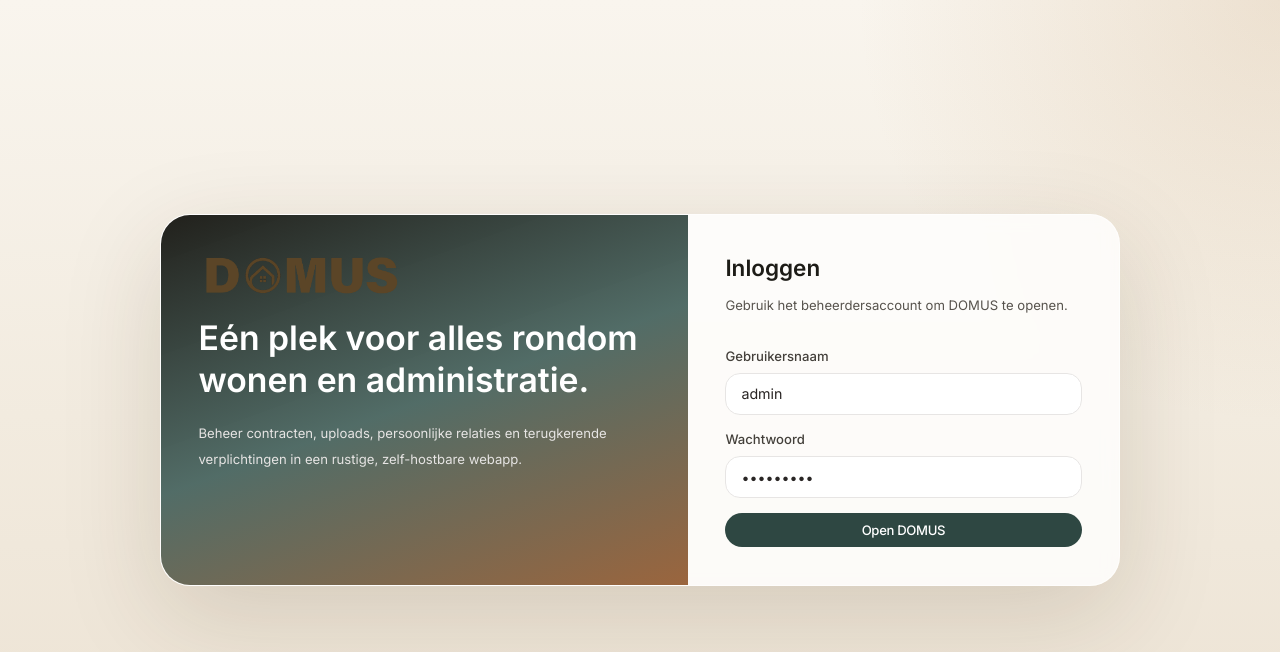
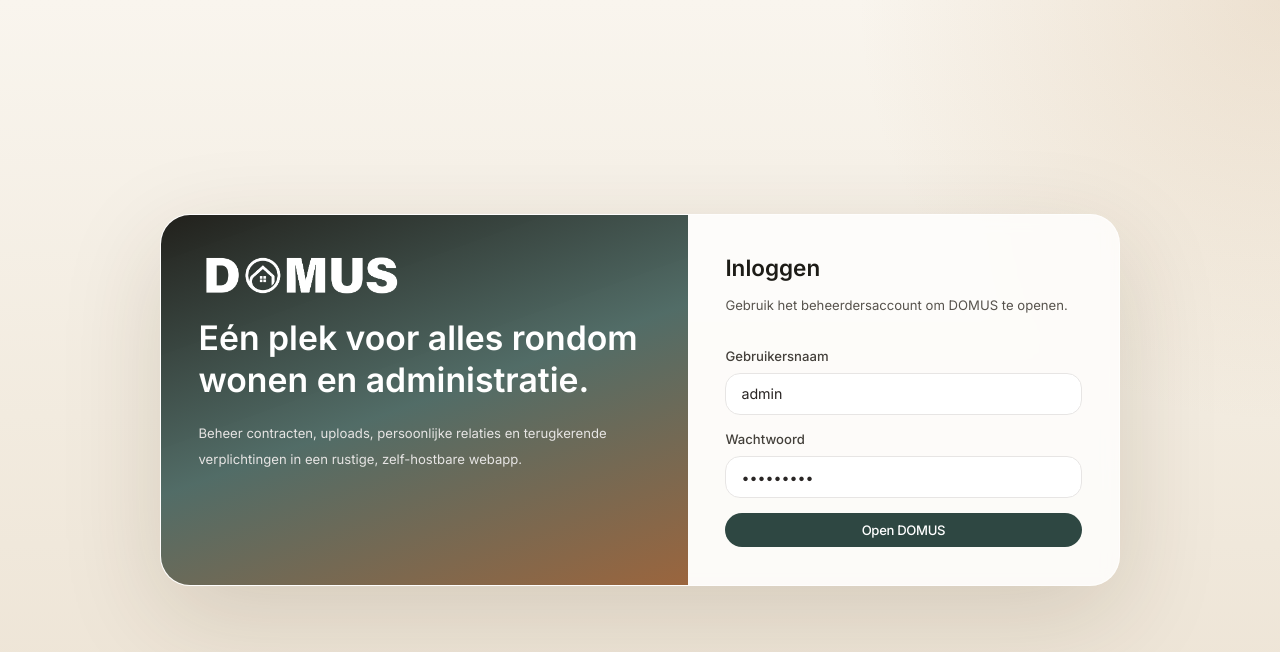
Before and after one commit to ctrlesccc/Domus, a React (Vite) app in the folder client/: page /login in a window 1280 px wide. Shown: the top 652 px of the page. Built offline with nearby package versions, Linux system fonts and the light colour scheme; no server answers.

Commit message:
update logo

```diff
--- a/client/index.html
+++ b/client/index.html
@@ -3,6 +3,7 @@
   <head>
     <meta charset="UTF-8" />
     <meta name="viewport" content="width=device-width, initial-scale=1.0" />
+    <link rel="icon" type="image/png" href="/domusfav.png" />
     <title>DOMUS</title>
   </head>
   <body>
--- a/client/src/views/login-page.tsx
+++ b/client/src/views/login-page.tsx
@@ -15,7 +15,7 @@
       <div className="grid w-full max-w-5xl overflow-hidden rounded-[2rem] border border-white/60 bg-white/80 shadow-[0_30px_100px_rgba(61,43,13,0.15)] backdrop-blur lg:grid-cols-[1.1fr_0.9fr]">
         <div className="bg-[linear-gradient(160deg,rgba(29,28,23,0.98),rgba(67,96,90,0.92),rgba(146,88,45,0.92))] px-8 py-10 text-white md:px-10">
           <img
-            src="/domuslogo.png"
+            src="/domuslogowhite.png"
             alt="DOMUS"
             className="h-12 w-auto object-contain"
           />
```
Also changed, not shown: client/public/domusfav.png (added), client/public/domuslogowhite.png (added).
